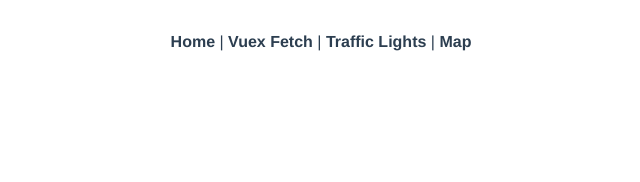
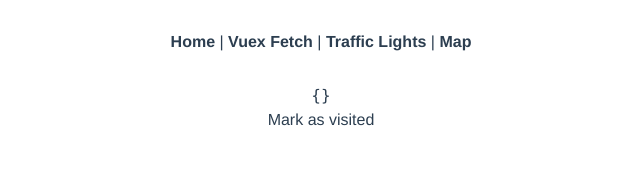
Before and after one commit to doingandlearning/adventures-in-learning, a Vue app: page /town/1 in a window 1280 px wide. Shown: the top 182 px of the page, without its empty margins (319-959 px from the left). Built offline with nearby package versions, Linux system fonts and the light colour scheme.

Commit message:
Adds initial town page.

```diff
--- a/src/router/index.js
+++ b/src/router/index.js
@@ -24,6 +24,11 @@ const routes = [
     name: "Map",
     component: () => import(/* webpackChunkName: "map" */ "../views/Map.vue"),
   },
+  {
+    path: "/town/:id",
+    name: "Town",
+    component: () => import(/* webpackChunkName: "town"*/ "../views/Town.vue"),
+  },
 ];
 
 const router = createRouter({
--- a/src/views/Map.vue
+++ b/src/views/Map.vue
@@ -12,7 +12,7 @@
         <div class="mt-12">
           <button
             class="border rounded-lg bg-black text-white p-4"
-            @click="$store.commit('VISIT_TOWN', modalContent.id)"
+            @click="$router.push(`/town/${modalContent.id}`)"
           >
             Visit Town
           </button>
@@ -27,7 +27,7 @@ import store from "../store";
 export default {
   el: "#app",
   store: store,
-  data: function () {
+  data() {
     return {
       graph: null,
       showModal: false,
--- a/src/views/Town.vue
+++ b/src/views/Town.vue
@@ -1,33 +1,23 @@
+<template>
+  <pre>{{ JSON.stringify(town) }}</pre>
+  <div><button @click="visitAndReturn">Mark as visited</button></div>
+</template>
+
 <script>
-import { createMachine } from "xstate";
-import { useMachine } from "@xstate/vue";
-
-export const town = createMachine({
-  id: "town",
-  initial: "unvisited",
-  states: {
-    unvisited: {
-      on: { PROGRESS: "visited" },
-    },
-    visited: {
-      on: { PROGRESS: "completed" },
-    },
-    completed: {
-      type: "final",
+export default {
+  methods: {
+    visitAndReturn() {
+      this.$store.commit("VISIT_TOWN", this.town.id);
+      this.$router.push("/map");
     },
   },
-});
-export default {
-  setup() {
-    const { state, send } = useMachine(town);
-    return {
-      state,
-      send,
-    };
-  },
-  methods: {
-    isActive(color) {
-      return this.state.value.includes(color);
+  computed: {
+    town() {
+      return (
+        this.$store.state.nodes.filter(
+          (node) => node.id === this.$route.params.id
+        )[0] || {}
+      );
     },
   },
 };
```
